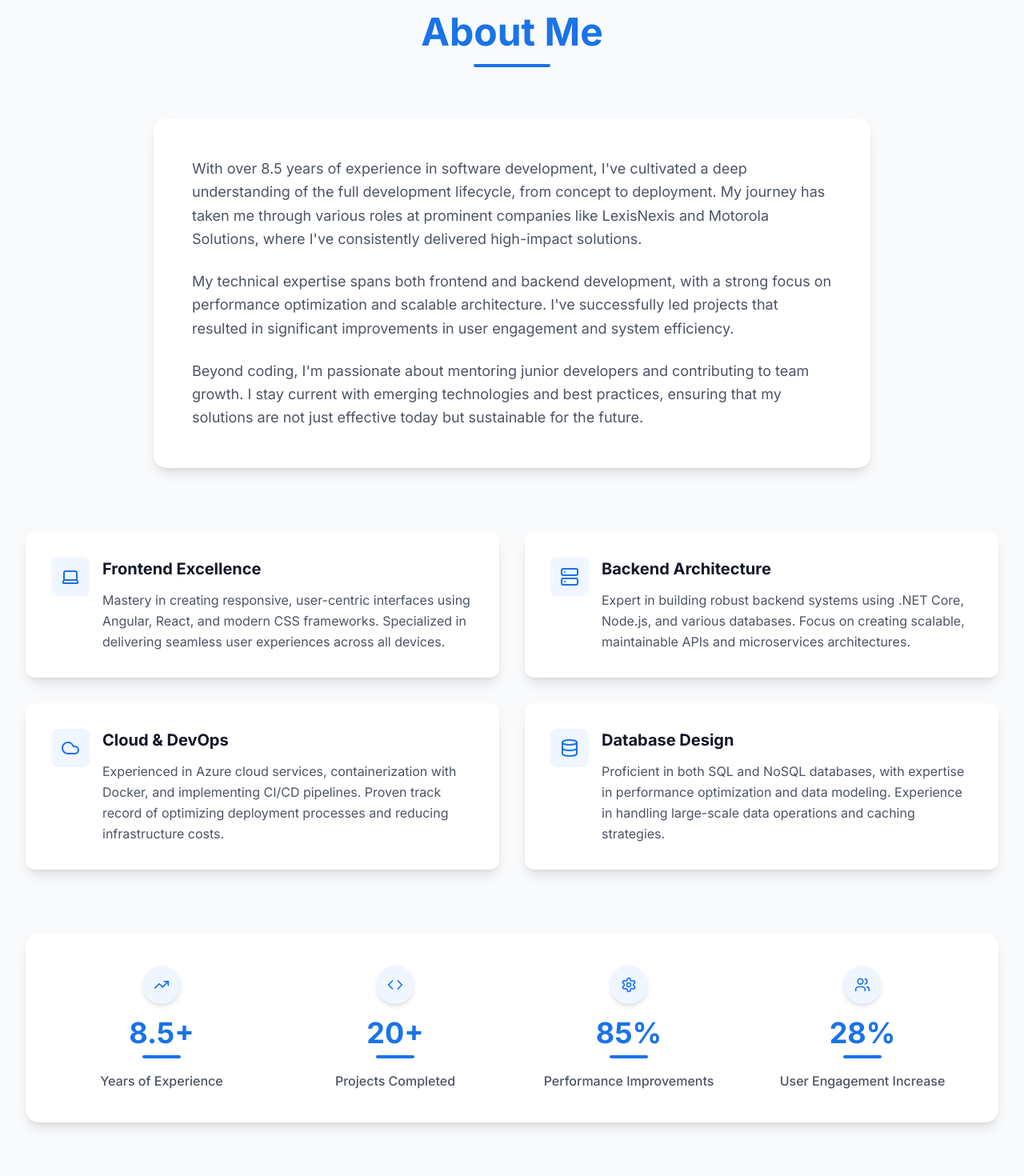
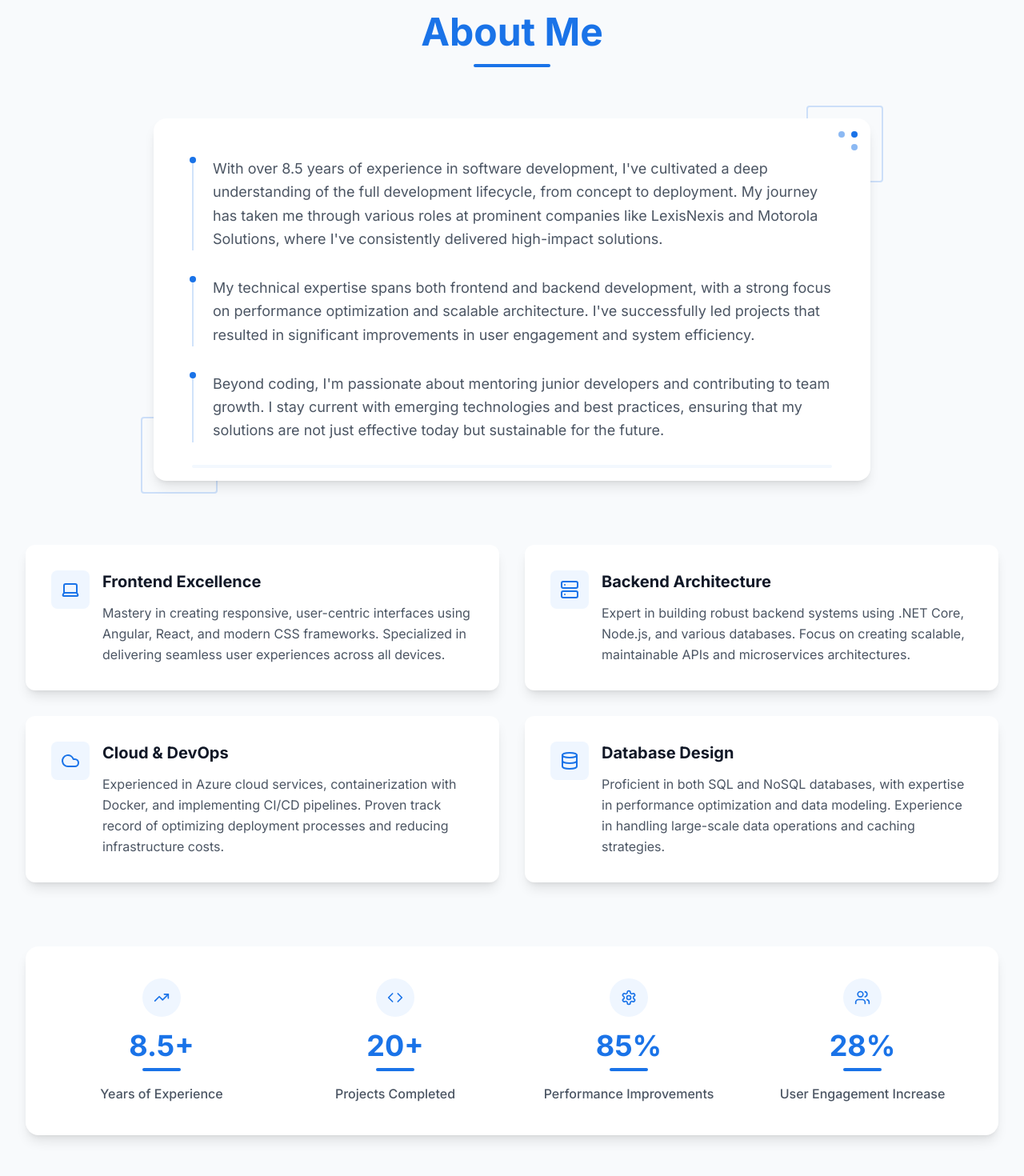
Before and after one commit to jmamaniya/my-portfolio, a React (Vite) app: page / in a window 1280 px wide. Shown: the part 880-2350 px from the top of the page at 80% size. Built offline with nearby package versions, Linux system fonts and the light colour scheme.

Commit message:
about me section improve and background color changed for the experience

```diff
--- a/src/components/sections/About.tsx
+++ b/src/components/sections/About.tsx
@@ -99,9 +99,9 @@ const About: React.FC = () => {
 
   const Header = () => (
     <motion.div
-      className="text-center mb-16 transform perspective-[1000px]"
+      className="text-center mb-16"
       variants={itemVariants}
-      whileHover={{ rotateX: 10, scale: 1.05 }}
+      whileHover={{ scale: 1.05 }}
       transition={{ type: "spring", stiffness: 300 }}
     >
       <h2 className="text-4xl md:text-5xl font-bold mb-4 text-[#1A73E8]">
@@ -113,29 +113,45 @@ const About: React.FC = () => {
 
   const Description = () => (
     <motion.div
-      className="max-w-4xl mx-auto mb-20 transform perspective-[1000px]"
+      className="max-w-4xl mx-auto mb-20 relative"
       variants={itemVariants}
-      whileHover={{ rotateX: 5, scale: 1.02 }}
-      transition={{ type: "spring", stiffness: 300 }}
     >
-      <div className="bg-white rounded-2xl p-8 md:p-12 relative overflow-hidden shadow-lg hover:shadow-2xl transition-all duration-300">
-        <div className="space-y-6">
+      {/* Background pattern */}
+      <div className="absolute -top-4 -right-4 w-24 h-24 border-2 border-[#1A73E8]/20 rounded" />
+      <div className="absolute -bottom-4 -left-4 w-24 h-24 border-2 border-[#1A73E8]/20 rounded" />
+
+      <div className="bg-white rounded-2xl p-8 md:p-12 shadow-lg hover:shadow-2xl transition-all duration-300 relative">
+        {/* Corner accent */}
+        <div className="absolute top-0 right-0 w-20 h-20">
+          <div className="absolute top-4 right-4 w-2 h-2 bg-[#1A73E8] rounded-full" />
+          <div className="absolute top-4 right-8 w-2 h-2 bg-[#1A73E8]/50 rounded-full" />
+          <div className="absolute top-8 right-4 w-2 h-2 bg-[#1A73E8]/50 rounded-full" />
+        </div>
+
+        <div className="space-y-8">
           {[
             "With over 8.5 years of experience in software development, I've cultivated a deep understanding of the full development lifecycle, from concept to deployment. My journey has taken me through various roles at prominent companies like LexisNexis and Motorola Solutions, where I've consistently delivered high-impact solutions.",
             "My technical expertise spans both frontend and backend development, with a strong focus on performance optimization and scalable architecture. I've successfully led projects that resulted in significant improvements in user engagement and system efficiency.",
             "Beyond coding, I'm passionate about mentoring junior developers and contributing to team growth. I stay current with emerging technologies and best practices, ensuring that my solutions are not just effective today but sustainable for the future.",
           ].map((text, index) => (
-            <motion.p
+            <motion.div
               key={index}
-              className="text-lg text-gray-600 leading-relaxed"
+              className="relative pl-6 border-l-2 border-[#1A73E8]/20"
               initial={{ opacity: 0, y: 20 }}
               whileInView={{ opacity: 1, y: 0 }}
               transition={{ delay: index * 0.2 }}
               viewport={{ once: true }}
             >
-              {text}
-            </motion.p>
+              {/* Dot accent */}
+              <div className="absolute left-[-5px] top-0 w-2 h-2 bg-[#1A73E8] rounded-full" />
+              <p className="text-lg text-gray-600 leading-relaxed">{text}</p>
+            </motion.div>
           ))}
+        </div>
+
+        {/* Bottom accent */}
+        <div className="absolute bottom-4 left-12 right-12">
+          <div className="h-1 w-full bg-[#1A73E8]/5 rounded-full" />
         </div>
       </div>
     </motion.div>
@@ -146,21 +162,20 @@ const About: React.FC = () => {
       {expertise.map((item, index) => (
         <motion.div
           key={item.title}
-          className="bg-white p-8 rounded-xl shadow-lg hover:shadow-2xl transition-all duration-300 group transform perspective-[1000px]"
+          className="bg-white p-8 rounded-xl shadow-lg hover:shadow-2xl transition-all duration-300"
           variants={itemVariants}
-          whileHover={{
-            scale: 1.05,
-            rotateY: 5,
-            rotateX: 5,
-            translateZ: 20,
-          }}
+          whileHover={{ scale: 1.02 }}
           transition={{ type: "spring", stiffness: 300 }}
           custom={index}
         >
           <div className="flex items-start gap-4">
-            <div className="p-3 bg-blue-50 rounded-lg text-[#1A73E8] group-hover:bg-[#1A73E8] group-hover:text-white transition-colors">
+            <motion.div
+              className="p-3 bg-blue-50 rounded-lg text-[#1A73E8]"
+              whileHover={{ rotate: 360 }}
+              transition={{ duration: 0.5 }}
+            >
               {item.icon}
-            </div>
+            </motion.div>
             <div>
               <h3 className="text-xl font-bold text-gray-900 mb-3">
                 {item.title}
@@ -177,14 +192,9 @@ const About: React.FC = () => {
 
   const Achievements = () => (
     <motion.div
-      className="bg-white rounded-2xl p-10 shadow-lg hover:shadow-2xl transition-all duration-300 transform perspective-[1000px]"
+      className="bg-white rounded-2xl p-10 shadow-lg hover:shadow-2xl transition-all duration-300"
       variants={itemVariants}
-      whileHover={{
-        scale: 1.02,
-        rotateX: 5,
-        translateZ: 20,
-      }}
-      transition={{ type: "spring", stiffness: 300 }}
+      whileHover={{ scale: 1.02 }}
     >
       <div className="grid grid-cols-2 md:grid-cols-4 gap-8">
         {achievements.map((achievement, index) => (
@@ -192,17 +202,11 @@ const About: React.FC = () => {
             key={achievement.label}
             className="text-center group"
             variants={itemVariants}
-            whileHover={{
-              scale: 1.1,
-              rotateY: 10,
-              translateZ: 30,
-            }}
-            transition={{ type: "spring", stiffness: 300 }}
+            whileHover={{ scale: 1.05 }}
             custom={index}
           >
-            <div className="mb-4">
             <motion.div
-                className="p-3 bg-blue-50 rounded-full w-12 h-12 mx-auto flex items-center justify-center text-[#1A73E8] group-hover:bg-[#1A73E8] group-hover:text-white transition-colors shadow-md"
+              className="p-3 bg-blue-50 rounded-full w-12 h-12 mx-auto flex items-center justify-center text-[#1A73E8]"
               whileHover={{ rotate: 360 }}
               transition={{ duration: 0.5 }}
             >
@@ -211,9 +215,10 @@ const About: React.FC = () => {
             <div className="text-4xl font-bold text-[#1A73E8] mt-4 mb-2">
               {achievement.number}
             </div>
-              <div className="h-1 w-12 mx-auto bg-[#1A73E8] rounded-full transform origin-left transition-all duration-300 group-hover:w-full" />
-            </div>
-            <p className="text-gray-600 font-medium">{achievement.label}</p>
+            <div className="h-1 w-12 mx-auto bg-[#1A73E8] rounded-full" />
+            <p className="text-gray-600 font-medium mt-4">
+              {achievement.label}
+            </p>
           </motion.div>
         ))}
       </div>
@@ -221,13 +226,13 @@ const About: React.FC = () => {
   );
 
   return (
-    <section id="about" className="py-24 bg-[#F8FAFC] overflow-hidden">
+    <section className="py-24 bg-[#F8FAFC] overflow-hidden">
       <div className="container mx-auto px-4">
         <motion.div
           variants={containerVariants}
           initial="hidden"
           whileInView="visible"
-          viewport={{ once: true, margin: "-100px" }}
+          viewport={{ once: true }}
         >
           <Header />
           <Description />
--- a/src/components/sections/Experience.tsx
+++ b/src/components/sections/Experience.tsx
@@ -65,7 +65,7 @@ const Experience: React.FC = () => {
                   {experience.achievements.map((achievement, index) => (
                     <motion.div
                       key={index}
-                      className="bg-gray-50 p-6 rounded-lg hover:shadow-md transition-all duration-300"
+                      className="p-4 bg-blue-50 rounded-lg hover:bg-blue-100 transition-colors"
                       variants={itemVariants}
                     >
                       <h4 className="text-lg font-semibold text-gray-800 mb-3">
```
Also changed, not shown: 5 other files (tests, documents, lock files or other folders). Lines whose indentation alone changed are shown as unchanged.
